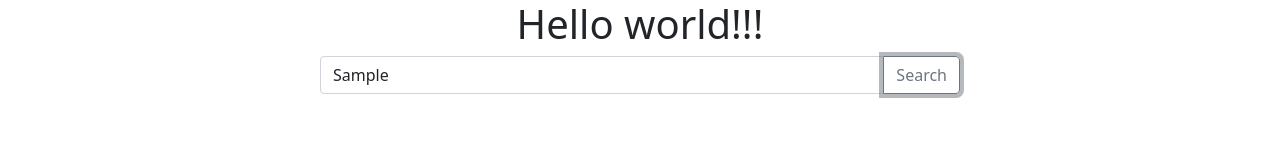
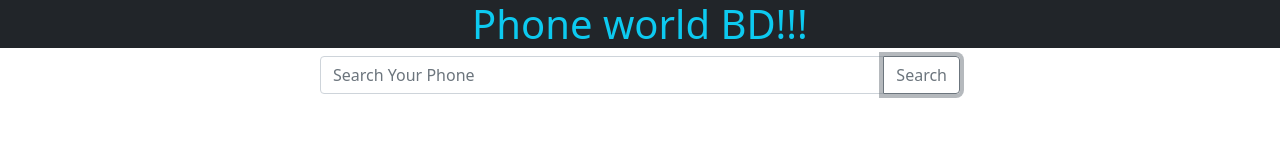
Before and after one commit to Raddiya/phone-hunter, a plain HTML site: page phone.html in a window 1280 px wide. Both pictures are taken after typing "Sample" into the empty fields and a click on the button "Search". Drawn offline with nearby package versions, Linux system fonts and the light colour scheme; no server answers.

Commit message:
search area done

```diff
--- a/js/phone.js
+++ b/js/phone.js
@@ -0,0 +1,13 @@
+const searchPhone = () => {
+    const searchField = document.getElementById('search-field');
+    const searchText = searchField.value;
+    // console.log(searchText);
+    searchField.value = '';
+
+    const url = ` https://openapi.programming-hero.com/api/phones?search=${searchText}`
+    // console.log(url);
+
+    fetch(url)
+        .then(res => res.json())
+        .then(data => console.log(data.data));
+}
--- a/phone.html
+++ b/phone.html
@@ -12,13 +12,34 @@
 </head>
 
 <body>
-    <h1 class="text-center">Hello world!!!</h1>
-    <div class="input-group mb-3 w-50 mx-auto">
-        <input type="text" class="form-control" placeholder="Search your username" aria-label="Recipient's username"
-            aria-describedby="button-addon2">
-        <button class="btn btn-outline-secondary" type="button" id="search-button">Search</button>
-    </div>
+    <header>
+        <h1 class="text-center text-info bg-dark">Phone world BD!!!</h1>
+        <!-- search area  -->
+        <div class="input-group mb-3 w-50 mx-auto">
+            <input id="search-field" type="text" class="form-control" placeholder="Search Your Phone"
+                aria-label="Search phone" aria-describedby="button-addon2">
+            <button onclick="searchPhone()" class="btn btn-outline-secondary" type="button"
+                id="search-button">Search</button>
+        </div>
+    </header>
 
+    <!-- search result  -->
+
+    <main>
+        <div class="row row-cols-1 row-cols-md-3 g-4">
+            <!-- <div class="col">
+                <div class="card">
+                    <img src="..." class="card-img-top" alt="...">
+                    <div class="card-body">
+                        <h5 class="card-title">Card title</h5>
+                        <p class="card-text">This is a longer card with supporting text below as a natural lead-in to
+                            additional content. This content is a little bit longer.</p>
+                    </div>
+                </div>
+            </div> -->
+
+        </div>
+    </main>
 
 
 
@@ -29,7 +50,7 @@
     <script src="https://cdn.jsdelivr.net/npm/bootstrap@5.1.3/dist/js/bootstrap.bundle.min.js"
         integrity="sha384-ka7Sk0Gln4gmtz2MlQnikT1wXgYsOg+OMhuP+IlRH9sENBO0LRn5q+8nbTov4+1p"
         crossorigin="anonymous"></script>
-    <script src="js/script.js"></script>
+    <script src="js/phone.js"></script>
 </body>
 
 </html>
```
